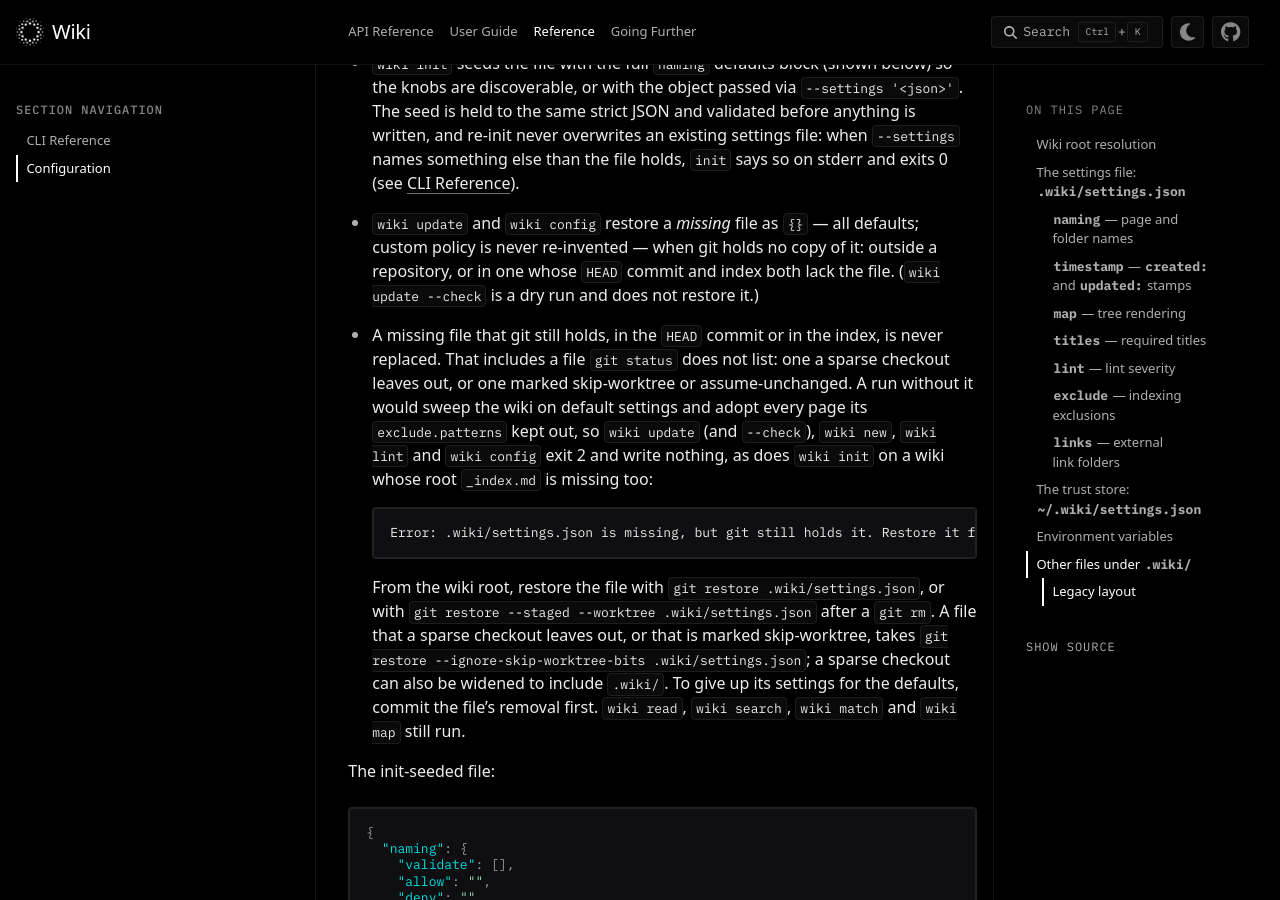
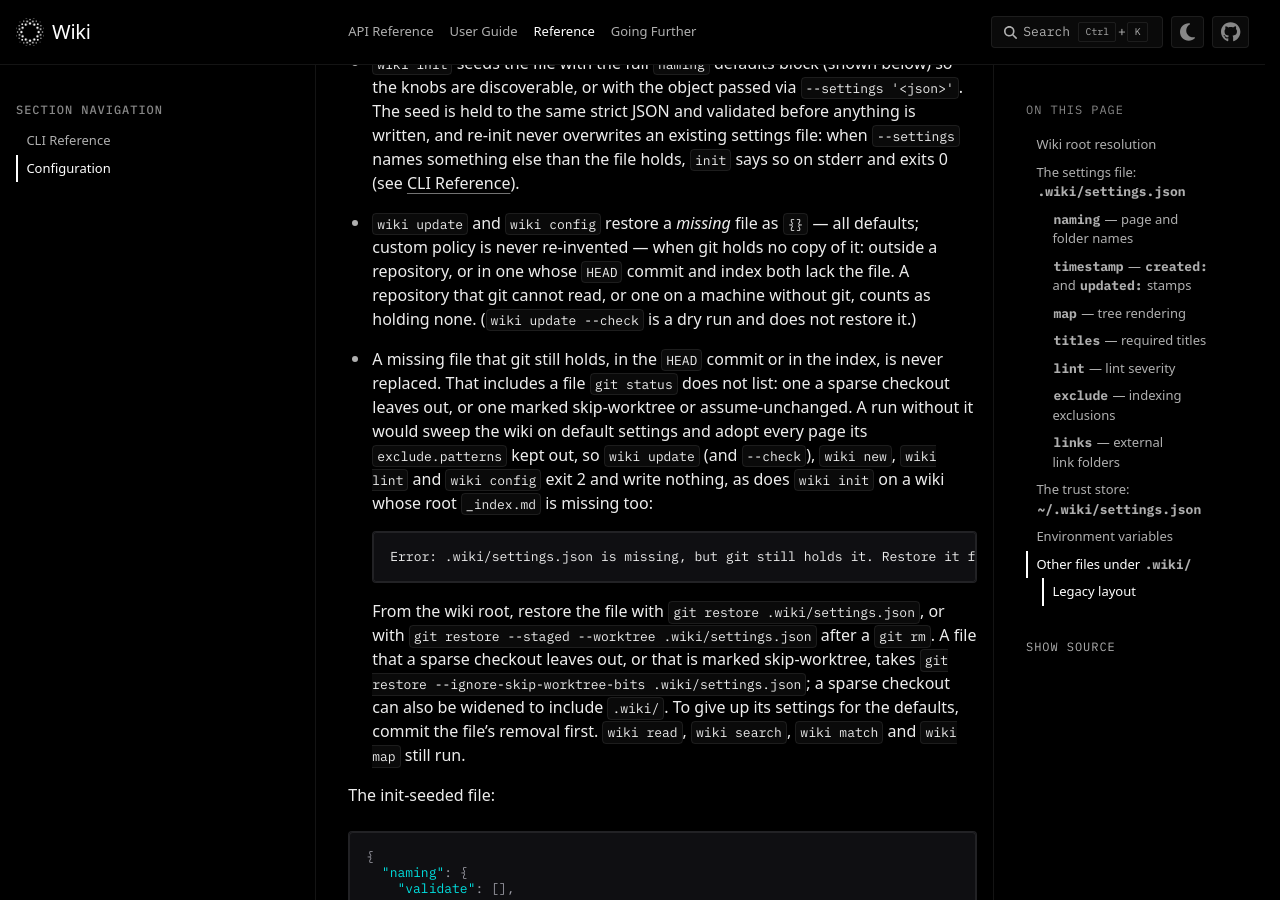
Before and after one commit to plasma-ai/wiki, a Sphinx documentation site: the page built from docs/configuration.rst, in a window 1280 px wide and 900 px high, scrolled down 3650 px. Built offline with Sphinx 7.4.7 and the PyData theme 0.15.4, drawn with Linux system fonts in a browser that asks for light colours; some web fonts are replaced; pages that are not in the unit, such as notebooks, are missing from menus; cross-references to code outside the pages are shown as plain code.

Commit message:
say that a repository git cannot read holds no settings file
Inside a repository git refuses to read, or with no git on the machine,
nothing answers for the missing settings file, so `wiki update`
recreates it as `{}` as it does outside a repository. The configuration
page named only the two cases git answers for; it now names this one,
and a test pins it: the run also carries the gitignore fence's own line
about the failed git call.

Co-Authored-By: Claude Fable 5.2 <noreply@anthropic.com>

```diff
--- a/docs/configuration.rst
+++ b/docs/configuration.rst
@@ -159,8 +159,9 @@ Seeding and restoration are asymmetric:
 - ``wiki update`` and ``wiki config`` restore a *missing* file as ``{}`` —
   all defaults; custom policy is never re-invented — when git holds no copy
   of it: outside a repository, or in one whose ``HEAD`` commit and index both
-  lack the file. (``wiki update --check`` is a dry run and does not restore
-  it.)
+  lack the file. A repository that git cannot read, or one on a machine
+  without git, counts as holding none. (``wiki update --check`` is a dry run
+  and does not restore it.)
 - A missing file that git still holds, in the ``HEAD`` commit or in the
   index, is never replaced. That includes a file ``git status`` does not
   list: one a sparse checkout leaves out, or one marked skip-worktree or
```
Also changed, not shown: 1 other file.
